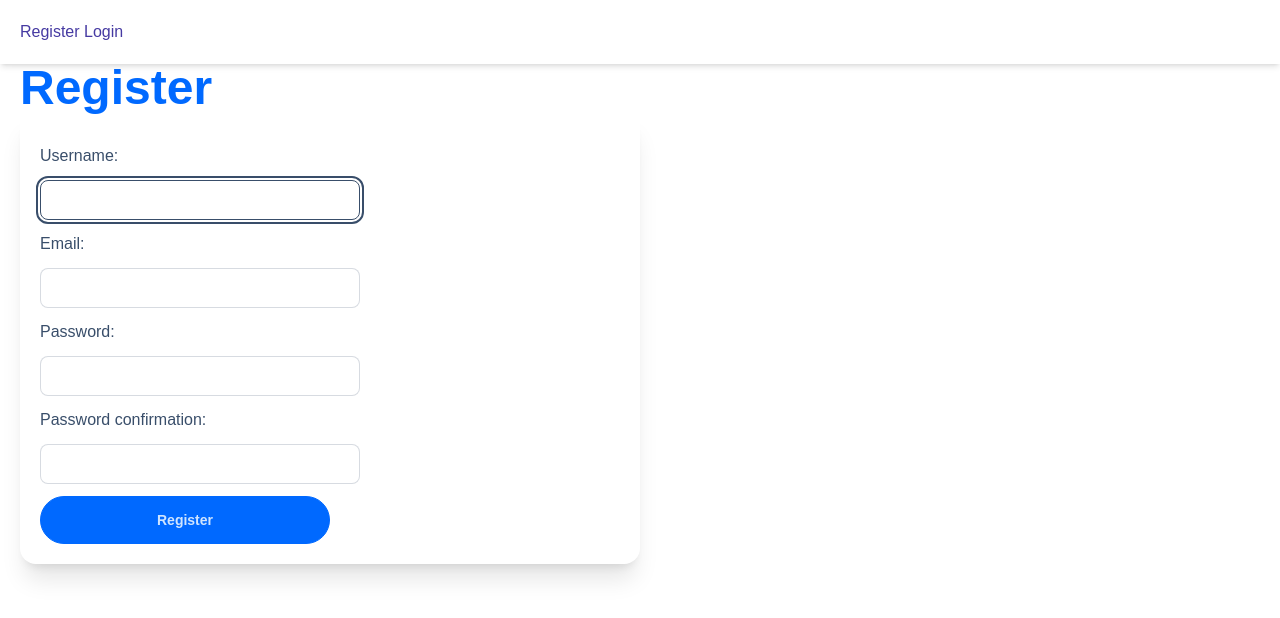
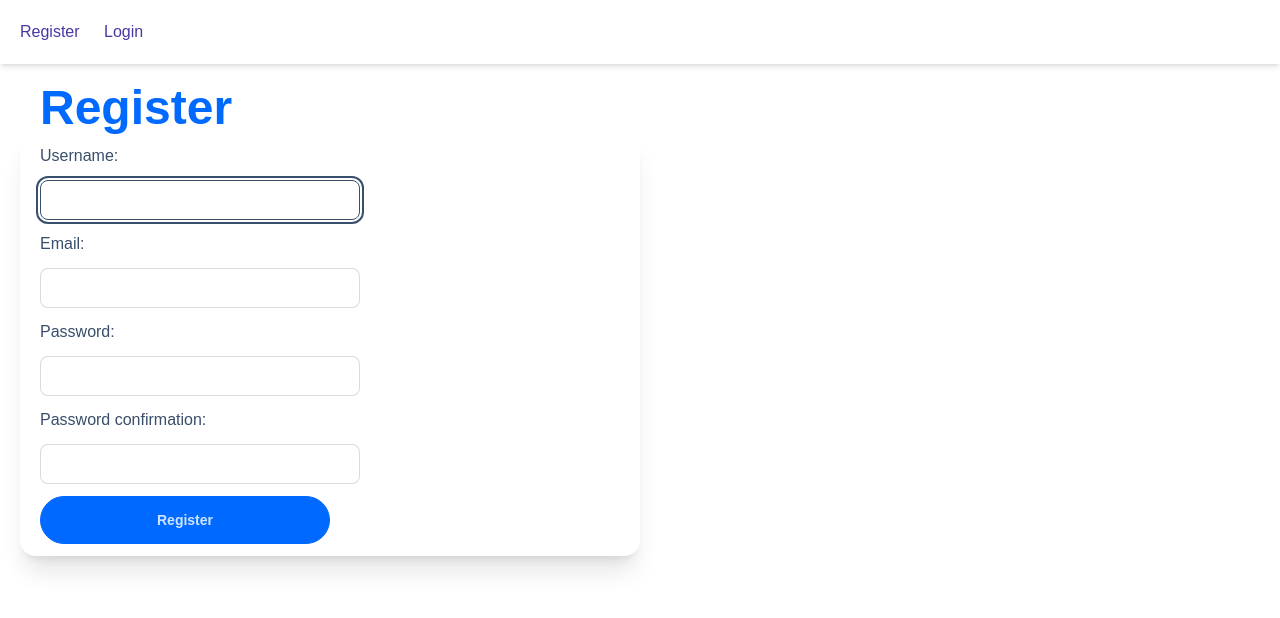
Before and after one commit to legosthes/expense-tracker, a Django app: page /register/ in a window 1280 px wide. Shown: the top 618 px of the page. Run offline with Django 5.2, Linux system fonts and the light colour scheme.

Commit message:
modify: register and login pages styles

```diff
--- a/public/styles/style.css
+++ b/public/styles/style.css
@@ -1223,6 +1223,9 @@
   .mx-5 {
     margin-inline: calc(var(--spacing) * 5);
   }
+  .my-3 {
+    margin-block: calc(var(--spacing) * 3);
+  }
   .my-5 {
     margin-block: calc(var(--spacing) * 5);
   }
@@ -1440,6 +1443,12 @@
   }
   .px-4 {
     padding-inline: calc(var(--spacing) * 4);
+  }
+  .px-5 {
+    padding-inline: calc(var(--spacing) * 5);
+  }
+  .py-5 {
+    padding-block: calc(var(--spacing) * 5);
   }
   .pt-5 {
     padding-top: calc(var(--spacing) * 5);
--- a/templates/layouts/default.html
+++ b/templates/layouts/default.html
@@ -20,7 +20,7 @@
             <div>
                 <a href="{%url 'sessions:logout'%}">Logout</a>
                 {%else%}
-                <a href="{%url 'users:register'%}">Register</a>
+                <a class="pr-5" href="{%url 'users:register'%}">Register</a>
                 <a href="{%url 'sessions:new'%}">Login</a>
             </div>
             {%endif%}
--- a/templates/pages/login.html
+++ b/templates/pages/login.html
@@ -2,9 +2,9 @@
 
 {%block content%}
 
-<h1 class="text-5xl text-primary font-bold">Login</h1>
+<h1 class="text-5xl text-primary font-bold mt-5 px-5">Login</h1>
 
-<div class="flex flex-col gap-5 shadow-xl p-5 rounded-2xl w-1/2">
+<div class="flex flex-col gap-5 shadow-xl px-5 rounded-2xl w-1/2">
     <form action="{%url 'sessions:create'%}" method="post">
     {% csrf_token %}
     {%for field in form%}
@@ -12,7 +12,7 @@
     <div class="mt-3 input">{{field}}</div>
     {%endfor%}
 
-    <button class="btn btn-primary mt-3 rounded-3xl px-4 h-12 w-1/2 cursor-pointer transition-all duration-300 ease-in-out">Submit</button>
+    <button class="btn btn-primary mt-3 rounded-3xl px-4 mb-5 h-12 w-1/2 cursor-pointer transition-all duration-300 ease-in-out">Submit</button>
 
     </form>
 </div>
--- a/templates/pages/register.html
+++ b/templates/pages/register.html
@@ -2,9 +2,9 @@
 
 {%block content%}
 
-<h1 class="text-5xl text-primary font-bold">Register</h1>
+<h1 class="text-5xl text-primary font-bold  mt-5 px-5">Register</h1>
 
-<div class="flex flex-col gap-5 shadow-xl p-5 rounded-2xl w-1/2">
+<div class="flex flex-col gap-5 shadow-xl px-5 rounded-2xl w-1/2">
     <form action="{%url 'users:register'%}" method="post">
     {% csrf_token %}
     {%for field in form%}
@@ -12,7 +12,7 @@
     <div class="input mt-3">{{field}}</div>
     {%endfor%}
 
-    <button class="btn btn-primary mt-3 rounded-3xl px-4 h-12 w-1/2 cursor-pointer transition-all duration-300 ease-in-out">Register</button>
+    <button class="btn btn-primary my-3 rounded-3xl px-4 h-12 w-1/2 cursor-pointer transition-all duration-300 ease-in-out">Register</button>
 
     </form>
 </div>
```
